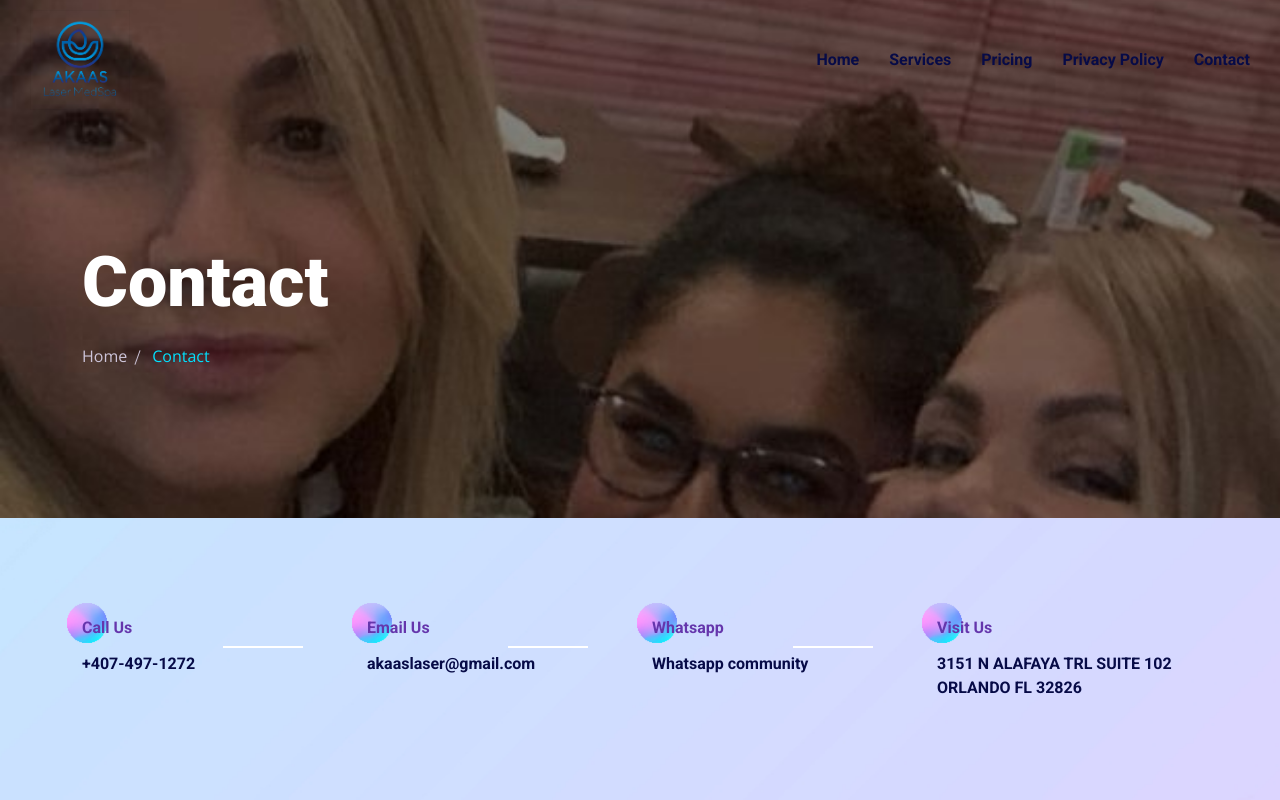
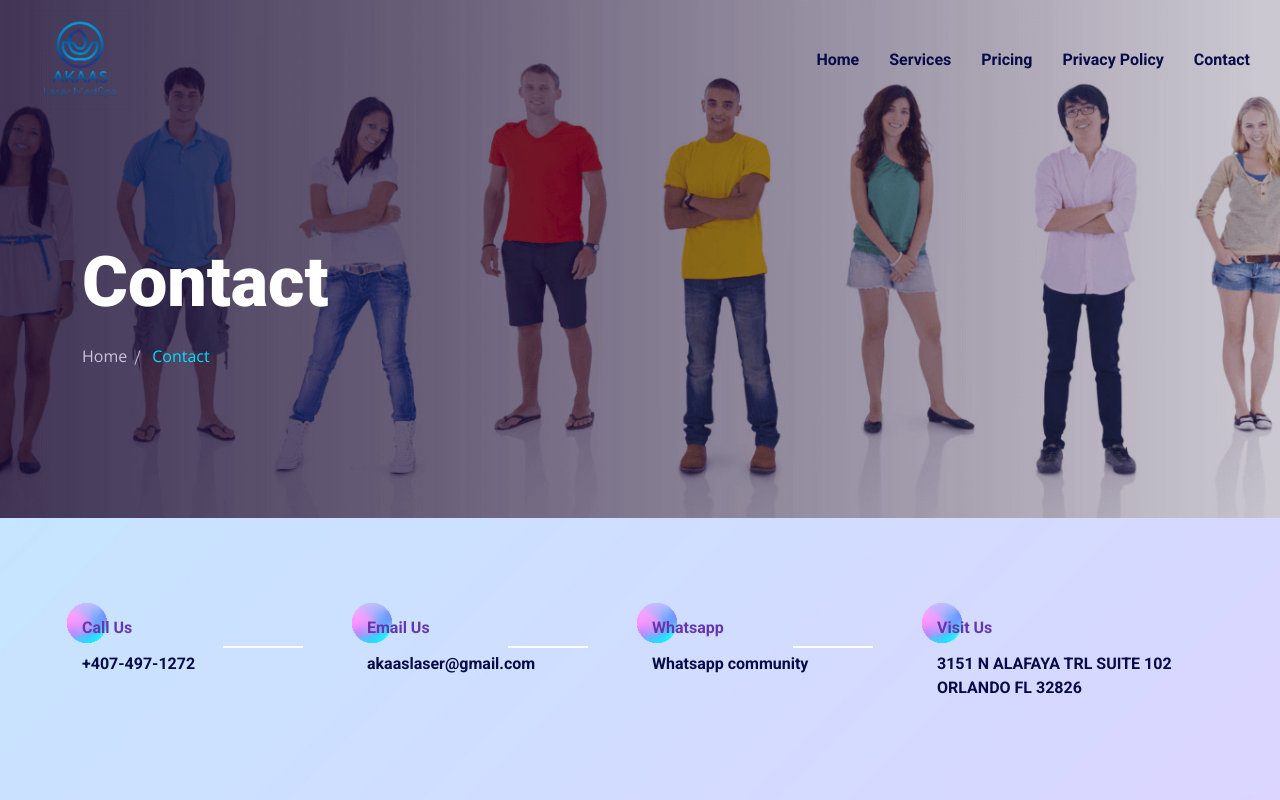
Before and after one commit to cesar9943/akaas-laser, a Next.js app: page /contact in a window 1280 px wide. Shown: the top 800 px of the page. Built offline with nearby package versions, Linux system fonts and the light colour scheme.

Commit message:
Fix background image URL in contact page and simplify link formatting

```diff
--- a/pages/contact.js
+++ b/pages/contact.js
@@ -12,7 +12,7 @@ export default function Contact() {
       <div
         className="page-banner-area mt-94"
         style={{
-          backgroundImage: `url(/images/page-banner/conrtact-banner.jpg`,
+          backgroundImage: `url(/images/page-banner/banner-bg.jpg)`,
         }}
       >
         <div className="container">
@@ -26,9 +26,7 @@ export default function Contact() {
             <h2>Contact</h2>
             <ul>
               <li>
-                <Link href="/">
-                  Home
-                </Link>
+                <Link href="/">Home</Link>
               </li>
               <li>Contact</li>
             </ul>
```
